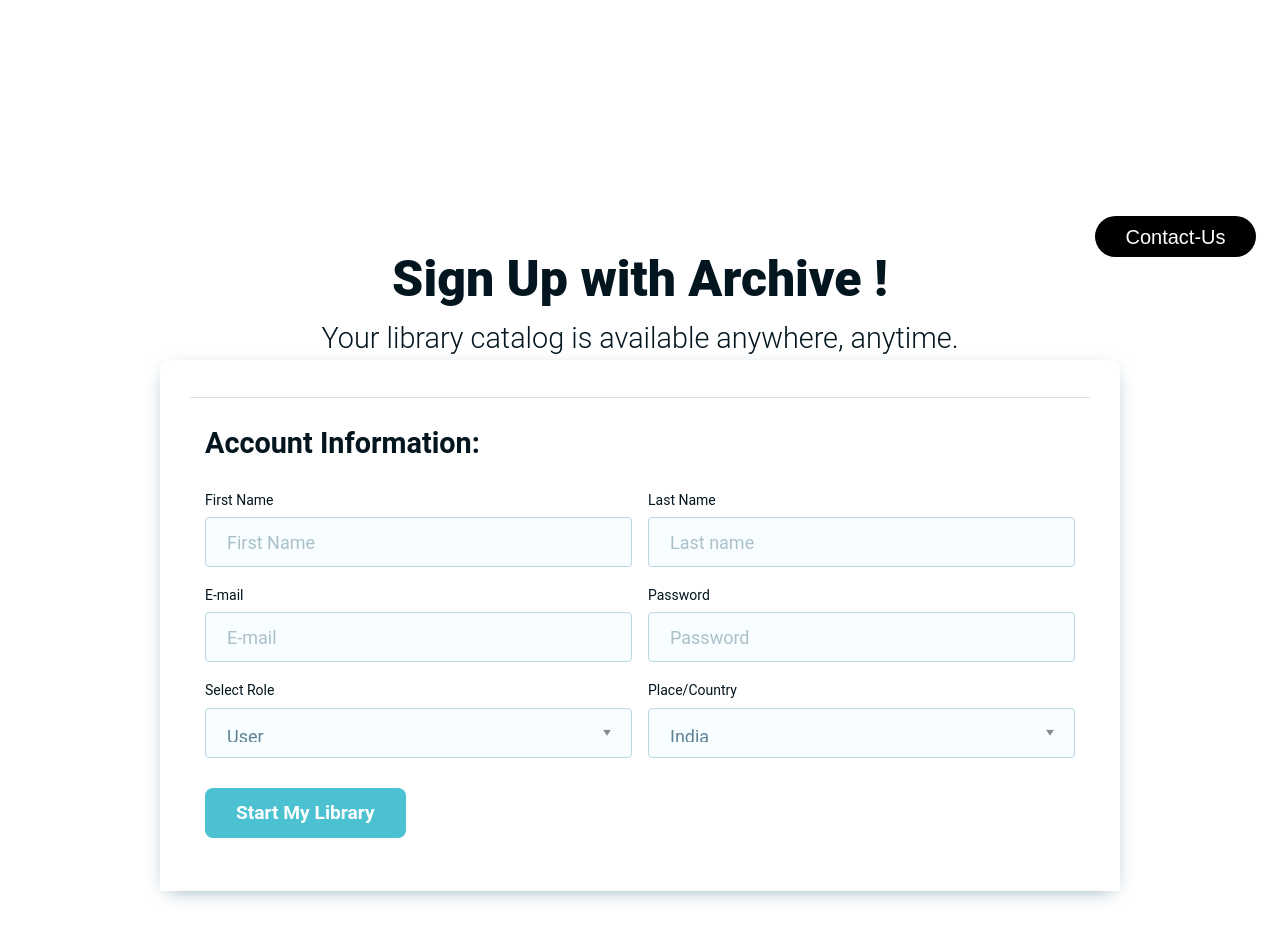
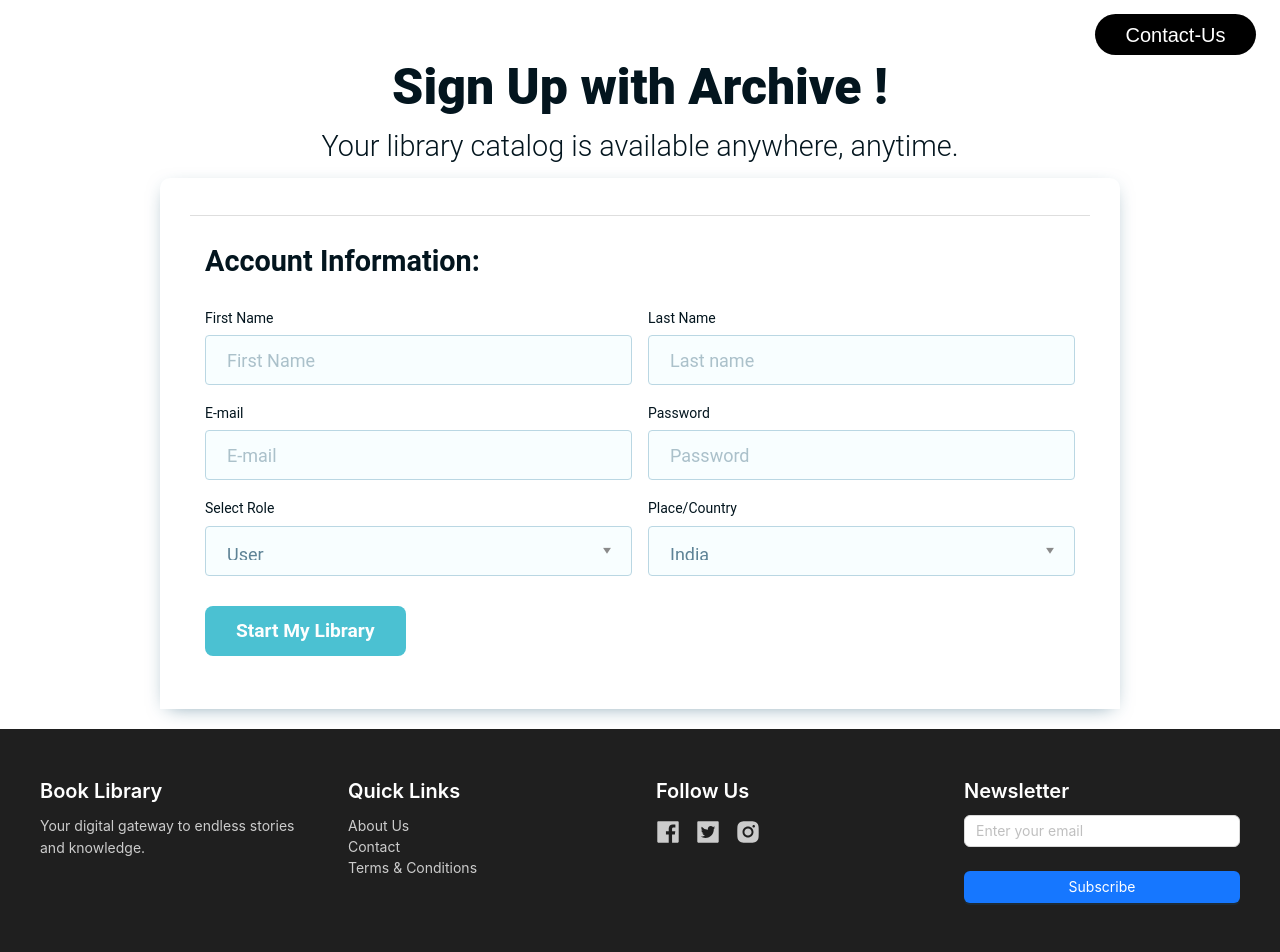
Before and after one commit to yalpri27/Library-Management, a React (Vite) app in the folder frontend/: page / in a window 1280 px wide. Shown: the top 952 px of the page. Built offline with nearby package versions, Linux system fonts and the light colour scheme.

Commit message:
Added footer

```diff
--- a/frontend/src/App.jsx
+++ b/frontend/src/App.jsx
@@ -21,8 +21,7 @@ const App = () => {
         <Route path="/books" element={<BookPage />} />
         <Route path="/profile" element={<ProfilePage />} />
         <Route path="/footer" element={<Footer />} />
-
-
+        <Route path="/sidebar" element={<Sidebar />} />
       </Routes>
     </Router>
   );
--- a/frontend/src/Pages/BookPage.jsx
+++ b/frontend/src/Pages/BookPage.jsx
@@ -1,5 +1,7 @@
 import React, { useState, useEffect } from "react";
 import { Layout, Row, Col, Card, Typography, Divider, Button, Rate, Carousel, Tag, Space } from "antd";
+import Footer from "../components/Footer";
+import Sidebar from "../components/sidebar";
 
 const { Content } = Layout;
 const { Title, Paragraph, Text } = Typography;
@@ -139,6 +141,7 @@ const BookPage = () => {
           </Row>
         </Card>
       </Content>
+      <Footer/>
     </Layout>
   );
 };
--- a/frontend/src/Pages/LoginForm.jsx
+++ b/frontend/src/Pages/LoginForm.jsx
@@ -1,6 +1,7 @@
 "use client";
 import * as React from "react";
 import "./login.css";
+import Footer from "../components/Footer";
 
 const InputField = ({
   type = "text",
@@ -64,6 +65,7 @@ const LoginForm = () => {
   };
 
   return (
+    <div className="login-page-container">
       <form onSubmit={handleSubmit} className="login-form">
         <header className="form-header">
           <h1 className="login-title">
@@ -101,6 +103,8 @@ const LoginForm = () => {
           </a>
         </p>
       </form>
+      <Footer/>
+    </div>
   );
 };
 
--- a/frontend/src/Pages/Profile.jsx
+++ b/frontend/src/Pages/Profile.jsx
@@ -1,6 +1,7 @@
 import React from "react";
 import { Layout, Row, Col, Card, Typography, Button, Input, Avatar, Divider, Space } from "antd";
 import { SearchOutlined, BellOutlined, MailOutlined } from "@ant-design/icons";
+import Footer from "../components/Footer";
 
 const { Header, Content, Sider } = Layout;
 const { Title, Text } = Typography;
@@ -101,6 +102,7 @@ const ProfilePage = () => {
           </Card>
 
         </Content>
+        <Footer/>
       </Layout>
     </Layout>
   );
--- a/frontend/src/Pages/SignUpForm.css
+++ b/frontend/src/Pages/SignUpForm.css
@@ -4,12 +4,11 @@
     min-height: 100vh;
     position: relative;
     width: 100vw;
-    margin-top: 12rem;
   }
 
   .contact-button-wrapper {
     position: absolute;
-    top: 24px;
+    top: 14px;
     right: 24px;
   }
 
@@ -48,6 +47,7 @@
     font-family: Roboto, sans-serif;
     font-size: 28.8px;
     font-weight: 300;
+    margin-bottom: 10px;
   }
 
   .form-container {
--- a/frontend/src/Pages/SignUpForm.jsx
+++ b/frontend/src/Pages/SignUpForm.jsx
@@ -1,6 +1,7 @@
 "use client";
 import * as React from "react";
 import "./SignUpForm.css";
+import Footer from "../components/Footer";
 
 function FormInput({ label, type, placeholder, required }) {
   return React.createElement(
@@ -101,6 +102,7 @@ function SignUpForm() {
   return React.createElement(
     "main",
     { className: "main-container" },
+    [
       React.createElement(
         "div",
         { className: "contact-button-wrapper" },
@@ -175,6 +177,8 @@ function SignUpForm() {
           ),
         ),
       ),
+      React.createElement(Footer)
+    ]
   );
 }
 
--- a/frontend/src/components/Footer.jsx
+++ b/frontend/src/components/Footer.jsx
@@ -21,7 +21,7 @@ const Footer = () => {
   };
 
   return (
-    <footer style={{ backgroundColor: '#1f1f1f', color: '#fff', padding: '48px 24px' }}>
+    <footer style={{ backgroundColor: '#1f1f1f', color: '#fff', padding: '48px 24px', marginTop: '20px' }}>
       <div className="container" style={{ maxWidth: 1200, margin: '0 auto' }}>
         <Row gutter={[32, 32]}>
           {/* Company Info */}
```
Lines whose indentation alone changed are shown as unchanged.
